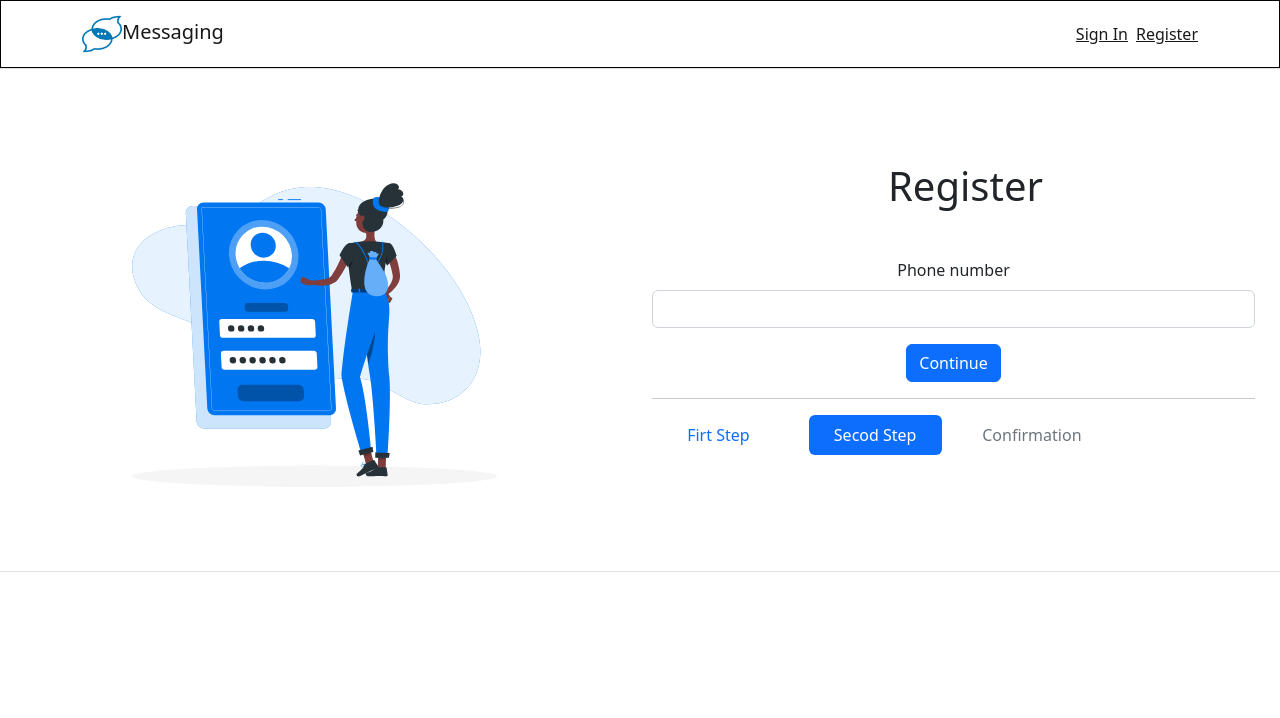
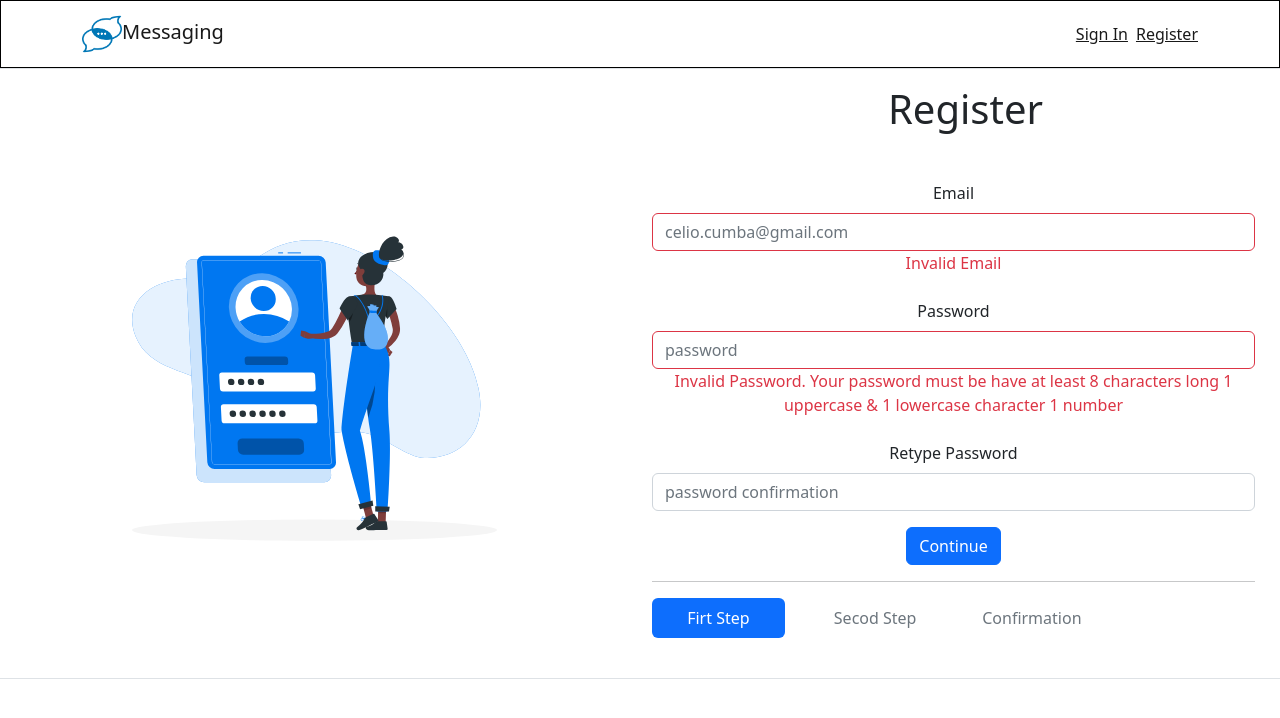
Before and after one commit to CelioJoaquimCumba/messaging, a React (Create React App) app: page /register in a window 1280 px wide. Both pictures are taken after a click on the button "Continue". Shown: the top 718 px of the page. Built offline with nearby package versions, Linux system fonts and the light colour scheme.

Commit message:
feat: validate login and registration forms

```diff
--- a/package.json
+++ b/package.json
@@ -12,6 +12,7 @@
     "react-dom": "^18.2.0",
     "react-router-dom": "^6.4.3",
     "react-scripts": "5.0.1",
+    "validator": "^13.7.0",
     "web-vitals": "^2.1.4"
   },
   "scripts": {
@@ -37,5 +38,8 @@
       "last 1 firefox version",
       "last 1 safari version"
     ]
+  },
+  "devDependencies": {
+    "@types/validator": "^13.7.10"
   }
 }
--- a/src/application/pages/login-page/login-form.tsx
+++ b/src/application/pages/login-page/login-form.tsx
@@ -1,18 +1,57 @@
-import React from "react"
-import { Button, Form } from "react-bootstrap"
+import React, { useState } from "react"
+import { Button, Container, Form } from "react-bootstrap"
+import { emailValidation, passwordValidation } from "../../../utils/validation/index.tsx"
+import { WarningMessage } from "../../../utils/warning-labels/warningMessage.tsx"
 
 export const LoginForm = () => {
+    const [ firstSub, setFirstSub ] = useState(true)
+
+
+    const validate = (e) =>{
+        e.preventDefault()
+        setFirstSub(false)
+        setIsValidEmail(true)
+        setIsValidPassword(true)
+        let valid = true
+        if( !emailValidation(email) ){
+            setIsValidEmail(false)
+            valid = false
+        }
+        if( !passwordValidation(password) ){
+            setIsValidPassword(false)
+            valid = false
+        }
+        if(!valid) return
+    }
+    // -------------------------------------------email----------------------------------------------//
+    const [email, setEmail ] = useState("")
+    const [ isValidEmail, setIsValidEmail] = useState(true)
+
+    const handleEmail = (e) => {
+        setEmail(e.target.value)
+    }
+    // -------------------------------------------password----------------------------------------------//
+    const [password, setPassword ] = useState("")
+    const [ isValidPassword, setIsValidPassword] = useState(true)
+
+    const handlePassword = (e) => {
+        setPassword(e.target.value)
+    }
     return(
-        <Form className="w-75">
-            <Form.Group className="mb-3">
+        <Container>
+            <Form className="w-100" onSubmit={(e)=>validate(e)}>
+                <Form.Group className="mb-3 w-100">
                     <Form.Label>Email</Form.Label>
-                <Form.Control type="email" placeholder="celio.cumba@gmail.com"/>
+                    <Form.Control name="email" type="email" placeholder="celio.cumba@gmail.com" value={email} onChange={handleEmail} className={!isValidEmail ? "border-danger" : "" }/>
+                    <WarningMessage isValid={isValidEmail} message="Invalid Email" firstSub={firstSub}/>
                 </Form.Group>
                 <Form.Group className="mb-3">
                         <Form.Label>Password</Form.Label>
-                <Form.Control type="password" placeholder="password"/>
+                        <Form.Control name="password" type="password" placeholder="password" value={password} onChange={handlePassword} className={!isValidPassword ? "border-danger" : "" }  />
+                        <WarningMessage isValid={isValidPassword} message="Invalid Password. Your password must be have at least 8 characters long 1 uppercase & 1 lowercase character 1 number" firstSub={firstSub}/>
                 </Form.Group>
                 <Button type="submit">Log in</Button>
             </Form>
+        </Container>
     )
 }
--- a/src/application/pages/login-page/login.tsx
+++ b/src/application/pages/login-page/login.tsx
@@ -9,7 +9,8 @@ export const Login = () :JSX.Element=>{
                 <Col xs={12} md={6} >
                     <Image fluid src={background} alt="background" className="w-75"/>
                 </Col>
-                <Col xs={12} md={6} className="d-flex justify-content-center">
+                <Col xs={12} md={6} className="d-inline justify-content-center">
+                    <h1 className="mb-5">Register</h1>
                     <LoginForm/>
                 </Col>
             </Row>
--- a/src/application/pages/register-page/register-form.tsx
+++ b/src/application/pages/register-page/register-form.tsx
@@ -16,14 +16,16 @@ export const RegisterForm = () => {
         switch (i){
             case '1':
                 setSteps({
-                    ...steps,
-                    1: true
+                    '0': true,
+                    '1': true,
+                    '2': false,
                 })
                 break;
             case '2':
                 setSteps({
-                    ...steps,
-                    2: true
+                    '0': false,
+                    '1': false,
+                    '2': true,
                 })
                 break;
             default:
@@ -39,7 +41,7 @@ export const RegisterForm = () => {
                 <Row className="w-100">
 
                     <Col sm={12}>
-                    <Form >
+                    <Form action='/' method="post" onSubmit={e => { e.preventDefault()} } >
                         <Tab.Content>
                             <Tab.Pane eventKey="0">
                                     <FirstForm onValid={(value:string)=>handleStep(value)}/>
--- a/src/application/pages/register-page/register-forms-groups/firstForm.tsx
+++ b/src/application/pages/register-page/register-forms-groups/firstForm.tsx
@@ -1,19 +1,70 @@
-import React from "react"
+import React, { useState } from "react"
 import { Button, Form } from "react-bootstrap"
+import { emailValidation, passwordValidation, passwordEqual } from "../../../../utils/validation/index.tsx"
+import { WarningMessage } from "../../../../utils/warning-labels/warningMessage.tsx"
+
 
 export const FirstForm = (props):JSX.Element =>{
+    const [ firstSub, setFirstSub ] = useState(true)
     const validate = () =>{
+        setFirstSub(false)
+        setIsValidEmail(true)
+        setIsValidPasswordConfirmation(true)
+        setIsValidPassword(true)
+        let valid = true
+        if( !emailValidation(email) ){
+            setIsValidEmail(false)
+            valid = false
+        }
+        if( !passwordValidation(password) ){
+            setIsValidPassword(false)
+            valid = false
+        }
+        if( !passwordEqual(password, passwordConfirmation) ){
+            setIsValidPasswordConfirmation(false)
+            valid = false
+        }
+        if(!valid) return
         props.onValid('1')
     }
+    // -------------------------------------------email----------------------------------------------//
+    const [email, setEmail ] = useState("")
+    const [ isValidEmail, setIsValidEmail] = useState(true)
+
+    const handleEmail = (e) => {
+        setEmail(e.target.value)
+    }
+    // -------------------------------------------password----------------------------------------------//
+    const [password, setPassword ] = useState("")
+    const [ isValidPassword, setIsValidPassword] = useState(true)
+
+    const handlePassword = (e) => {
+        setPassword(e.target.value)
+    }
+    // -------------------------------------------password confirmation----------------------------------------------//
+    const [passwordConfirmation, setpasswordConfirmation ] = useState("")
+    const [ isValidPasswordConfirmation, setIsValidPasswordConfirmation] = useState(true)
+
+    const handlepasswordConfirmation = (e) => {
+        setpasswordConfirmation(e.target.value)
+    }
+
     return(
         <>
             <Form.Group className="mb-3 w-100">
                 <Form.Label>Email</Form.Label>
-                <Form.Control type="email" placeholder="celio.cumba@gmail.com" />
+                <Form.Control name="email" type="email" placeholder="celio.cumba@gmail.com" value={email} onChange={handleEmail} className={!isValidEmail ? "border-danger" : "" }/>
+                <WarningMessage isValid={isValidEmail} message="Invalid Email" firstSub={firstSub}/>
             </Form.Group>
             <Form.Group className="mb-3">
                     <Form.Label>Password</Form.Label>
-                    <Form.Control type="password" placeholder="password" />
+                    <Form.Control name="password" type="password" placeholder="password" value={password} onChange={handlePassword} className={!isValidPassword ? "border-danger" : "" }  />
+                    <WarningMessage isValid={isValidPassword} message="Invalid Password. Your password must be have at least 8 characters long 1 uppercase & 1 lowercase character 1 number" firstSub={firstSub}/>
+            </Form.Group>
+            <Form.Group className="mb-3">
+                    <Form.Label>Retype Password</Form.Label>
+                    <Form.Control name="passwordConfirmation" type="password" placeholder="password confirmation" value={passwordConfirmation} onChange={handlepasswordConfirmation} className={!isValidPasswordConfirmation ? "border-danger" : "" } />
+                    <WarningMessage isValid={isValidPasswordConfirmation} message="Invalid Password confirmation. Passwords must match" firstSub={firstSub}/>
             </Form.Group>
             <Button onClick={()=>validate()}>
                 Continue{props.step}
--- a/src/application/pages/register-page/register-forms-groups/secondForm.tsx
+++ b/src/application/pages/register-page/register-forms-groups/secondForm.tsx
@@ -1,15 +1,35 @@
-import React from "react"
+import React, { useState } from "react"
 import { Button, Form } from "react-bootstrap"
+import { phoneNumberValidation } from "../../../../utils/validation/index.tsx"
+import { WarningMessage } from "../../../../utils/warning-labels/warningMessage.tsx"
 
 export const SecondForm = (props):JSX.Element =>{
-        const validate = () =>{
+    const [ firstSub, setFirstSub ] = useState(true)
+    const validate = () =>{
+        setFirstSub(false)
+        setIsValidPhoneNumber(true)
+        let valid = true
+        if( !phoneNumberValidation(phoneNumber) ){
+            setIsValidPhoneNumber(false)
+            valid = false
+        }
+        if(!valid) return
         props.onValid('2')
     }
+    // -------------------------------------------phoneNumber----------------------------------------------//
+    const [phoneNumber, setphoneNumber ] = useState("")
+    const [ isValidPhoneNumber, setIsValidPhoneNumber] = useState(true)
+
+    const handlephoneNumber = (e) => {
+        setphoneNumber(e.target.value)
+    }
+
     return(
         <>
             <Form.Group className="mb-3 w-100">
                 <Form.Label>Phone number</Form.Label>
-                <Form.Control type="number" placeholder="" />
+                <Form.Control  isValid={false}  type="number" placeholder="" name="phoneNumber" value={phoneNumber} onChange={handlephoneNumber} className={!isValidPhoneNumber ? "border-danger" : "" } />
+                <WarningMessage isValid={isValidPhoneNumber} message="Invalid phone Number" firstSub={firstSub}/>
             </Form.Group>
 
             <Button onClick={()=> validate()}>
--- a/src/application/pages/register-page/register-forms-groups/thridForm.tsx
+++ b/src/application/pages/register-page/register-forms-groups/thridForm.tsx
@@ -6,7 +6,7 @@ export const ThirdForm = ():JSX.Element =>{
         <>
             <Form.Group className="mb-3 w-100">
                 <Form.Label>Verification code</Form.Label>
-                <Form.Control type="number" placeholder="000000" />
+                <Form.Control type="number" placeholder="000000" name="verificationCode" />
             </Form.Group>
             <Button type="submit">
                 Submit
--- /dev/null
+++ b/src/utils/validation/email-validation.tsx
@@ -0,0 +1,8 @@
+import validator from "validator"
+
+
+
+export const emailValidation = (email: string): boolean => {
+
+    return validator.isEmail(email)
+}
--- /dev/null
+++ b/src/utils/validation/index.tsx
@@ -0,0 +1,3 @@
+export * from './email-validation.tsx'
+export * from './password-validation.tsx'
+export * from './phoneNumber-validation.tsx'
--- /dev/null
+++ b/src/utils/validation/password-validation.tsx
@@ -0,0 +1,8 @@
+import validator from 'validator';
+export const passwordValidation = ( password: string): boolean => {
+    return validator.isStrongPassword(password)
+
+}
+export const passwordEqual = (password: string, passwordConfirmation: string): boolean => {
+    return validator.equals(password, passwordConfirmation)
+}
--- /dev/null
+++ b/src/utils/validation/phoneNumber-validation.tsx
@@ -0,0 +1,5 @@
+import validator from 'validator';
+
+export const phoneNumberValidation = (phone: string) => {
+    return validator.isMobilePhone(phone)
+}
--- /dev/null
+++ b/src/utils/warning-labels/warningMessage.tsx
@@ -0,0 +1,8 @@
+import { Form } from "react-bootstrap"
+import React from "react"
+
+export const WarningMessage = (props,): JSX.Element => {
+    return(
+        <Form.Label hidden={ props.isValid || props.firstSub } className="text-danger">{props.message}</Form.Label>
+    )
+}
```
Also changed, not shown: 1 other file (tests, documents, lock files or other folders). Lines whose indentation alone changed are shown as unchanged.
